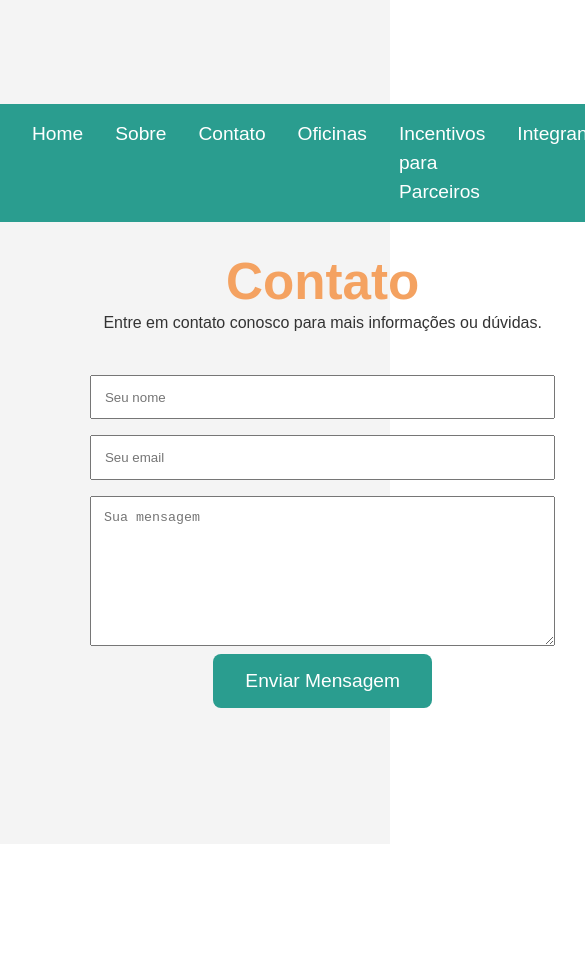
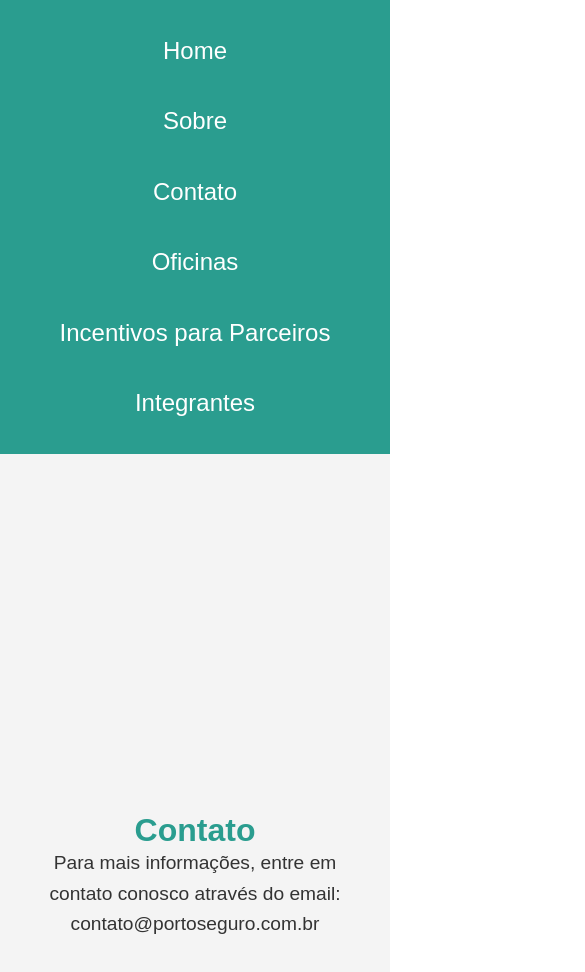
Before and after one commit to kauameloo/autorecomenda, a React (Vite) app: page /contact in a window 390 px wide. Shown: the top 972 px of the page, 585 px wide, since content can reach past the window. Before the commit the page ends 844 px from the top, so only its background shows below. Built offline with nearby package versions, Linux system fonts and the light colour scheme.

Commit message:
parte da responsividade das paginas ajustadas

```diff
--- a/src/components/Navbar/Navbar.tsx
+++ b/src/components/Navbar/Navbar.tsx
@@ -6,6 +6,7 @@ import styled from 'styled-components';
 const Nav = styled.nav`
   background-color: #2a9d8f;
   padding: 1rem;
+  width: 100vw;  // Garantindo que ocupe a largura total da tela
 `;
 
 const NavList = styled.ul`
@@ -14,10 +15,19 @@ const NavList = styled.ul`
   justify-content: center;
   margin: 0;
   padding: 0;
+
+  @media (max-width: 768px) {
+    flex-direction: column;
+    align-items: center;
+  }
 `;
 
 const NavItem = styled.li`
   margin: 0 1rem;
+
+  @media (max-width: 768px) {
+    margin: 1rem 0;
+  }
 `;
 
 const StyledLink = styled(Link)`
@@ -27,6 +37,10 @@ const StyledLink = styled(Link)`
 
   &:hover {
     text-decoration: underline;
+  }
+
+  @media (max-width: 768px) {
+    font-size: 1.5rem;
   }
 `;
 
--- a/src/pages/About.tsx
+++ b/src/pages/About.tsx
@@ -3,22 +3,41 @@ import React from 'react';
 import styled from 'styled-components';
 
 const Section = styled.section`
+  width: 100vw;  // Ocupa a largura total da tela
+  min-height: 100vh;  // Ocupa a altura total da tela
   padding: 2rem;
-  text-align: center;
+  display: flex;
+  flex-direction: column;
+  justify-content: center;  // Centraliza verticalmente
+  align-items: center;  // Centraliza horizontalmente
+  background-color: #f4f4f4;  // Cor de fundo
 `;
 
 const Title = styled.h1`
-  color: #f4a261;
+  color: #2a9d8f;
+  font-size: 3rem;
+  text-align: center;
+
+  @media (max-width: 768px) {
+    font-size: 2rem;
+  }
+`;
+
+const Text = styled.p`
+  font-size: 1.5rem;
+  text-align: center;
+  max-width: 800px;  // Limita a largura do texto para melhor leitura
+
+  @media (max-width: 768px) {
+    font-size: 1.2rem;
+  }
 `;
 
 const About: React.FC = () => {
   return (
     <Section>
-      <Title>Sobre o Projeto Porto Seguro</Title>
-      <p>
-        O Sistema de Oficinas Porto Seguro foi criado para facilitar a busca por oficinas automotivas confiáveis,
-        oferecendo serviços de qualidade para manter seu carro seguro e funcionando perfeitamente.
-      </p>
+      <Title>Sobre Nós</Title>
+      <Text>Este é o sistema de oficinas da Porto Seguro, que tem como objetivo conectar clientes a oficinas parceiras de confiança.</Text>
     </Section>
   );
 };
--- a/src/pages/Contact.tsx
+++ b/src/pages/Contact.tsx
@@ -1,94 +1,43 @@
 // src/pages/Contact.tsx
-import React, { useState } from 'react';
+import React from 'react';
 import styled from 'styled-components';
 
 const Section = styled.section`
+  width: 100vw;
+  min-height: 100vh;
   padding: 2rem;
-  text-align: center;
+  display: flex;
+  flex-direction: column;
+  justify-content: center;
+  align-items: center;
+  background-color: #f4f4f4;
 `;
 
 const Title = styled.h1`
-  color: #f4a261;
+  color: #2a9d8f;
+  font-size: 3rem;
+  text-align: center;
+
+  @media (max-width: 768px) {
+    font-size: 2rem;
+  }
 `;
 
-const Form = styled.form`
-  display: flex;
-  flex-direction: column;
-  align-items: center;
-  margin-top: 2rem;
-`;
+const Text = styled.p`
+  font-size: 1.5rem;
+  text-align: center;
+  max-width: 800px;
 
-const Input = styled.input`
-  padding: 0.8rem;
-  margin: 0.5rem;
-  width: 80%;
-  max-width: 500px;
-`;
-
-const TextArea = styled.textarea`
-  padding: 0.8rem;
-  margin: 0.5rem;
-  width: 80%;
-  max-width: 500px;
-  height: 150px;
-`;
-
-const SubmitButton = styled.button`
-  padding: 1rem 2rem;
-  background-color: #2a9d8f;
-  color: white;
-  border: none;
-  cursor: pointer;
-  font-size: 1.2rem;
-
-  &:hover {
-    background-color: #264653;
+  @media (max-width: 768px) {
+    font-size: 1.2rem;
   }
 `;
 
 const Contact: React.FC = () => {
-  const [formData, setFormData] = useState({
-    name: '',
-    email: '',
-    message: '',
-  });
-
-  const handleChange = (e: React.ChangeEvent<HTMLInputElement | HTMLTextAreaElement>) => {
-    setFormData({ ...formData, [e.target.name]: e.target.value });
-  };
-
-  const handleSubmit = (e: React.FormEvent<HTMLFormElement>) => {
-    e.preventDefault();
-    alert(`Mensagem enviada! Nome: ${formData.name}, Email: ${formData.email}`);
-  };
-
   return (
     <Section>
       <Title>Contato</Title>
-      <p>Entre em contato conosco para mais informações ou dúvidas.</p>
-      <Form onSubmit={handleSubmit}>
-        <Input
-          type="text"
-          name="name"
-          placeholder="Seu nome"
-          value={formData.name}
-          onChange={handleChange}
-        />
-        <Input
-          type="email"
-          name="email"
-          placeholder="Seu email"
-          value={formData.email}
-          onChange={handleChange}
-        />
-        <TextArea
-          name="message"
-          placeholder="Sua mensagem"
-          value={formData.message}
-          onChange={handleChange}
-        />
-        <SubmitButton type="submit">Enviar Mensagem</SubmitButton>
-      </Form>
+      <Text>Para mais informações, entre em contato conosco através do email: contato@portoseguro.com.br</Text>
     </Section>
   );
 };
--- a/src/pages/GroupMembers.tsx
+++ b/src/pages/GroupMembers.tsx
@@ -1,55 +1,58 @@
-// src/pages/GroupMembers.tsx
+// src/pages/Group.tsx
 import React from 'react';
 import styled from 'styled-components';
 
 const Section = styled.section`
+  width: 100vw;
+  min-height: 100vh;
   padding: 2rem;
-  text-align: center;
+  display: flex;
+  flex-direction: column;
+  justify-content: center;
+  align-items: center;
+  background-color: #f4f4f4;
 `;
 
 const Title = styled.h1`
-  color: #f4a261;
+  color: #2a9d8f;
+  font-size: 3rem;
+  text-align: center;
+
+  @media (max-width: 768px) {
+    font-size: 2rem;
+  }
 `;
 
-const MemberContainer = styled.div`
+const MemberList = styled.ul`
+  list-style: none;
+  padding: 0;
+  margin-top: 2rem;
   display: flex;
-  flex-wrap: wrap;
-  justify-content: center;
-  gap: 2rem;
+  flex-direction: column;
+  align-items: center;
 `;
 
-const MemberCard = styled.div`
-  background-color: #fff;
-  border: 1px solid #ddd;
-  padding: 1.5rem;
-  width: 300px;
-  box-shadow: 0 2px 5px rgba(0, 0, 0, 0.1);
+const MemberItem = styled.li`
+  font-size: 1.5rem;
+  margin: 0.5rem 0;
+
+  @media (max-width: 768px) {
+    font-size: 1.2rem;
+  }
 `;
 
-const MemberName = styled.h3`
-  color: #264653;
-`;
-
-const GroupMembers: React.FC = () => {
-  const members = [
-    { id: 1, name: 'João Silva', role: 'Desenvolvedor Front-End' },
-    { id: 2, name: 'Maria Souza', role: 'Desenvolvedora Back-End' },
-    { id: 3, name: 'Carlos Pereira', role: 'UX/UI Designer' },
-  ];
-
+const Group: React.FC = () => {
   return (
     <Section>
       <Title>Integrantes do Projeto</Title>
-      <MemberContainer>
-        {members.map(member => (
-          <MemberCard key={member.id}>
-            <MemberName>{member.name}</MemberName>
-            <p>Função: {member.role}</p>
-          </MemberCard>
-        ))}
-      </MemberContainer>
+      <MemberList>
+        <MemberItem>João Silva</MemberItem>
+        <MemberItem>Maria Oliveira</MemberItem>
+        <MemberItem>Carlos Pereira</MemberItem>
+        <MemberItem>Ana Costa</MemberItem>
+      </MemberList>
     </Section>
   );
 };
 
-export default GroupMembers;
+export default Group;
--- a/src/pages/Home.tsx
+++ b/src/pages/Home.tsx
@@ -4,18 +4,35 @@ import { Link } from 'react-router-dom';
 import styled from 'styled-components';
 
 const Section = styled.section`
+  width: 100vw;  // Ocupar a largura total da tela
+  min-height: 100vh;  // Garantir que o conteúdo ocupe a altura total da tela
   padding: 2rem;
-  text-align: center;
+  display: flex;
+  flex-direction: column;
+  justify-content: center;
+  align-items: center;
+  background-color: #f4f4f4; // Cor de fundo para visualização
 `;
 
 const Title = styled.h1`
   color: #2a9d8f;
-  font-size: 2.5rem;
+  font-size: 3rem;
+  text-align: center;
+
+  @media (max-width: 768px) {
+    font-size: 2rem;
+  }
 `;
 
 const Subtitle = styled.p`
-  font-size: 1.2rem;
+  font-size: 1.5rem;
   margin-bottom: 2rem;
+  text-align: center;
+
+  @media (max-width: 768px) {
+    font-size: 1.2rem;
+    margin-bottom: 1.5rem;
+  }
 `;
 
 const Button = styled(Link)`
@@ -26,10 +43,16 @@ const Button = styled(Link)`
   font-size: 1.2rem;
   border-radius: 5px;
   margin: 0.5rem;
+  text-align: center;
   display: inline-block;
 
   &:hover {
     background-color: #2a9d8f;
+  }
+
+  @media (max-width: 768px) {
+    font-size: 1rem;
+    padding: 0.8rem 1.5rem;
   }
 `;
 
--- a/src/pages/PartnerIncentive.tsx
+++ b/src/pages/PartnerIncentive.tsx
@@ -3,25 +3,31 @@ import React from 'react';
 import styled from 'styled-components';
 
 const Section = styled.section`
+  width: 100vw;
+  min-height: 100vh;
   padding: 2rem;
-  text-align: center;
+  display: flex;
+  flex-direction: column;
+  justify-content: center;
+  align-items: center;
+  background-color: #f4f4f4;
 `;
 
 const Title = styled.h1`
-  color: #f4a261;
+  color: #2a9d8f;
+  font-size: 3rem;
+  text-align: center;
+
+  @media (max-width: 768px) {
+    font-size: 2rem;
+  }
 `;
 
 const PartnerIncentive: React.FC = () => {
   return (
     <Section>
       <Title>Incentivos para Oficinas Parceiras</Title>
-      <p>
-        Tornar-se uma oficina parceira da Porto Seguro traz inúmeros benefícios. Além de visibilidade garantida em nossa plataforma,
-        sua oficina pode se beneficiar de suporte exclusivo, treinamentos e muito mais.
-      </p>
-      <p>
-        Entre em contato para saber mais detalhes e fazer parte do nosso time de oficinas parceiras!
-      </p>
+      <p>Descubra os benefícios de ser uma oficina parceira da Porto Seguro.</p>
     </Section>
   );
 };
--- a/src/pages/WorkshopList.tsx
+++ b/src/pages/WorkshopList.tsx
@@ -3,52 +3,31 @@ import React from 'react';
 import styled from 'styled-components';
 
 const Section = styled.section`
+  width: 100vw;
+  min-height: 100vh;
   padding: 2rem;
-  text-align: center;
+  display: flex;
+  flex-direction: column;
+  justify-content: center;
+  align-items: center;
+  background-color: #f4f4f4;
 `;
 
 const Title = styled.h1`
-  color: #f4a261;
-`;
+  color: #2a9d8f;
+  font-size: 3rem;
+  text-align: center;
 
-const WorkshopContainer = styled.div`
-  display: flex;
-  flex-wrap: wrap;
-  justify-content: center;
-  gap: 2rem;
-`;
-
-const WorkshopCard = styled.div`
-  background-color: #fff;
-  border: 1px solid #ddd;
-  padding: 1.5rem;
-  width: 300px;
-  box-shadow: 0 2px 5px rgba(0, 0, 0, 0.1);
-`;
-
-const WorkshopName = styled.h3`
-  color: #264653;
+  @media (max-width: 768px) {
+    font-size: 2rem;
+  }
 `;
 
 const WorkshopList: React.FC = () => {
-  const workshops = [
-    { id: 1, name: 'Oficina do Zé', location: 'São Paulo, SP', rating: 4.8 },
-    { id: 2, name: 'Auto Mecânica Avenida', location: 'Rio de Janeiro, RJ', rating: 4.5 },
-    { id: 3, name: 'Centro Automotivo XPTO', location: 'Belo Horizonte, MG', rating: 4.7 },
-  ];
-
   return (
     <Section>
-      <Title>Oficinas Próximas</Title>
-      <WorkshopContainer>
-        {workshops.map(workshop => (
-          <WorkshopCard key={workshop.id}>
-            <WorkshopName>{workshop.name}</WorkshopName>
-            <p>Local: {workshop.location}</p>
-            <p>Avaliação: {workshop.rating} ⭐</p>
-          </WorkshopCard>
-        ))}
-      </WorkshopContainer>
+      <Title>Oficinas Parceiras</Title>
+      <p>Aqui está uma lista de oficinas parceiras da Porto Seguro.</p>
     </Section>
   );
 };
--- a/src/styles/GlobalStyles.ts
+++ b/src/styles/GlobalStyles.ts
@@ -12,6 +12,17 @@ const GlobalStyle = createGlobalStyle`
     font-family: 'Arial', sans-serif;
     background-color: #f4f4f4;
     color: #333;
+    line-height: 1.6;
+    width: 100vw;  // Garantindo que o body ocupe toda a largura da tela
+    overflow-x: hidden;  // Evitando qualquer rolagem horizontal
+
+    @media (max-width: 768px) {
+      font-size: 90%;
+    }
+
+    @media (max-width: 480px) {
+      font-size: 85%;
+    }
   }
 
   a {
@@ -26,6 +37,11 @@ const GlobalStyle = createGlobalStyle`
   button {
     cursor: pointer;
   }
+
+  img {
+    max-width: 100%;
+    height: auto;
+  }
 `;
 
 export default GlobalStyle;
```
